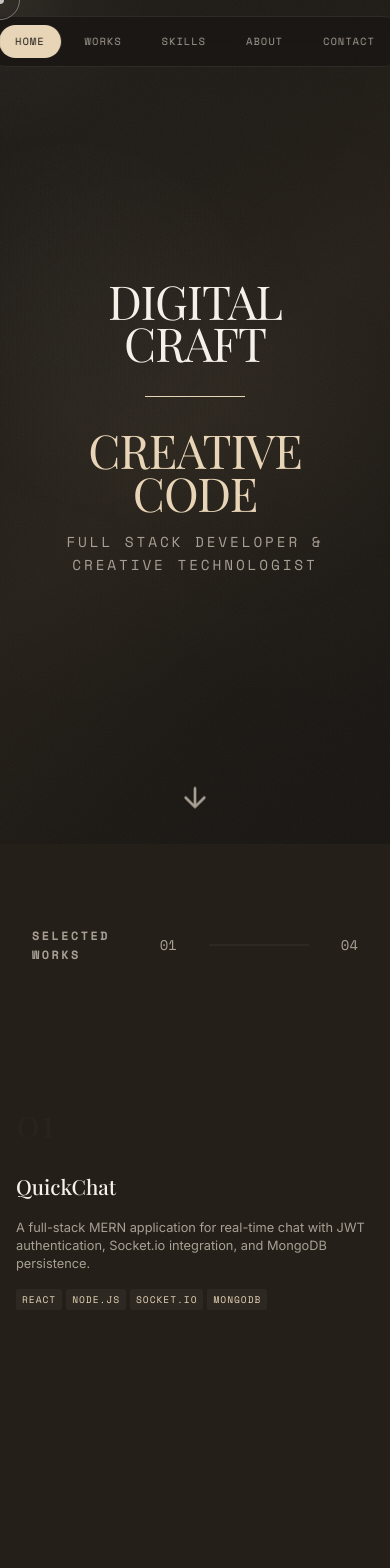
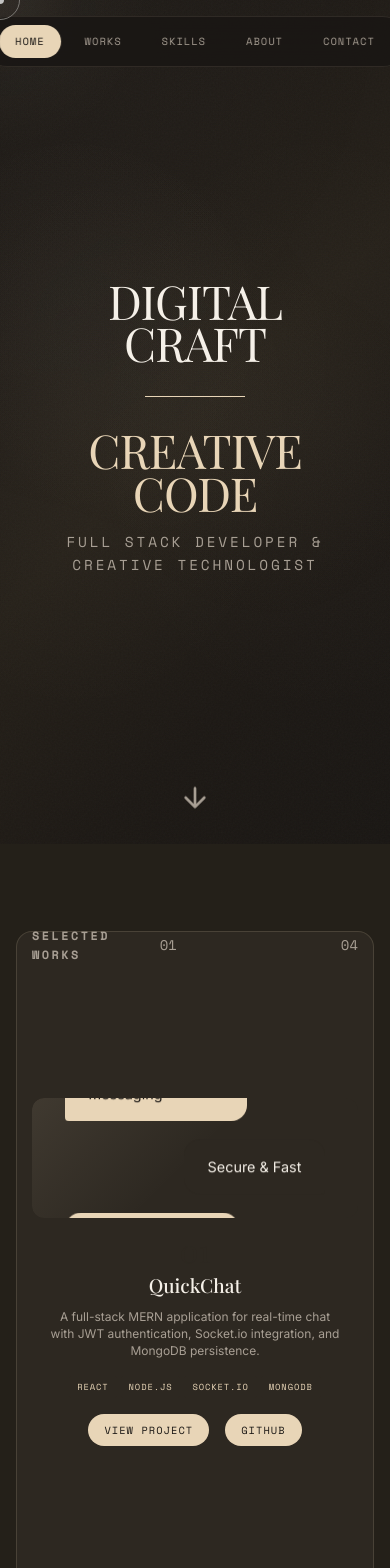
Before and after one commit to ParthKhiriya/Dev-Portfolio, a React (Vite) app: page / in a window 390 px wide. Shown: the top 1568 px of the page. Built offline with nearby package versions, Linux system fonts and the light colour scheme; a web font is replaced by a local one.

Commit message:
Mobile redesign: project cards with rounded box, vertical compact skills stats

```diff
--- a/src/styles/main.css
+++ b/src/styles/main.css
@@ -1248,111 +1248,161 @@ img {
     /* Fix projects header z-index to stay above navbar */
     .projects-header {
         top: calc(var(--space-md) + 50px);
-        /* Account for navbar height */
         left: var(--space-md);
         right: var(--space-md);
         z-index: 100;
     }
 
-    /* IMPORTANT: Keep slides at 100vw for proper scroll calculation */
+    /* Mobile Project Cards - each project in a rounded box */
     .project-slide {
         flex: 0 0 100vw;
         width: 100vw;
         min-width: 100vw;
         padding: var(--space-sm);
-        padding-top: calc(var(--space-md) + 70px);
-        /* Extra space for header */
+        padding-top: calc(var(--space-md) + 60px);
         display: flex;
+        align-items: center;
+        justify-content: center;
+    }
+
+    /* Create a card container for the entire project */
+    .project-slide>* {
+        display: contents;
+    }
+
+    .project-image-wrapper,
+    .project-info {
+        display: block;
+    }
+
+    .project-slide::before {
+        content: '';
+        position: absolute;
+        top: calc(var(--space-md) + 55px);
+        left: var(--space-sm);
+        right: var(--space-sm);
+        bottom: var(--space-sm);
+        background: var(--color-surface);
+        border-radius: 16px;
+        border: 1px solid rgba(232, 213, 183, 0.15);
+        z-index: -1;
+    }
+
+    /* Project card layout */
+    .project-slide {
         flex-direction: column;
+        gap: 0;
+        position: relative;
+    }
+
+    /* Smaller image on top */
+    .project-image-wrapper {
+        width: calc(100% - 2rem);
+        height: 120px;
+        min-height: 100px;
+        max-height: 140px;
+        margin: var(--space-sm);
+        margin-top: var(--space-md);
+        border-radius: 12px;
+        overflow: hidden;
+    }
+
+    .project-image {
+        border-radius: 12px;
+    }
+
+    /* Text content below image */
+    .project-info {
+        padding: 0 var(--space-md);
+        padding-bottom: var(--space-md);
+        text-align: center;
+    }
+
+    .project-number {
+        font-size: 2rem;
+        margin-bottom: var(--space-xs);
+    }
+
+    .project-title {
+        font-size: 1.2rem;
+        margin-bottom: var(--space-xs);
+    }
+
+    .project-description {
+        font-size: 0.75rem;
+        line-height: 1.4;
+        margin-bottom: var(--space-sm);
+        color: var(--color-text-muted);
+    }
+
+    /* Tech tags below description */
+    .project-tech {
+        justify-content: center;
+        margin-bottom: var(--space-sm);
+        gap: 4px;
+        flex-wrap: wrap;
+    }
+
+    .project-tech span {
+        font-size: 0.55rem;
+        padding: 4px 8px;
+    }
+
+    /* Buttons at the bottom */
+    .project-links {
+        display: flex;
+        flex-direction: row;
+        justify-content: center;
         gap: var(--space-sm);
-        overflow-y: auto;
-    }
-
-    /* Make project image smaller on mobile */
-    .project-image-wrapper {
-        height: 22vh;
-        min-height: 120px;
-        max-height: 160px;
-        flex-shrink: 0;
-    }
-
-    .project-info {
-        flex: 1;
+        margin-top: var(--space-xs);
+    }
+
+    .project-link {
+        font-size: 0.65rem;
+        padding: 8px 16px;
+        background: var(--color-accent);
+        color: var(--color-bg);
+        border-radius: 20px;
+        text-align: center;
+        font-weight: 500;
+    }
+
+    .project-link:hover {
+        background: var(--color-text);
+    }
+
+    .skills-grid-container {
+        grid-template-columns: 1fr;
+    }
+
+    /* Skills stats - vertical but compact */
+    .skills-stats {
         display: flex;
         flex-direction: column;
         gap: var(--space-xs);
-    }
-
-    .project-number {
-        font-size: 2.5rem;
-        margin-bottom: 0;
-    }
-
-    .project-title {
-        font-size: 1.3rem;
-        margin-bottom: var(--space-xs);
-    }
-
-    .project-description {
-        font-size: 0.8rem;
-        line-height: 1.4;
-        margin-bottom: var(--space-xs);
-    }
-
-    .project-tech {
-        margin-bottom: var(--space-xs);
-        gap: 4px;
-        flex-wrap: wrap;
-    }
-
-    .project-tech span {
-        font-size: 0.6rem;
-        padding: 3px 6px;
-    }
-
-    /* Show project links on mobile */
-    .project-links {
+        padding: var(--space-sm) var(--space-md);
+        width: 100%;
+        box-sizing: border-box;
+    }
+
+    .stat-item {
         display: flex;
-        flex-direction: row;
+        align-items: center;
         gap: var(--space-sm);
-        margin-top: auto;
-        margin-bottom: var(--space-xs);
-    }
-
-    .project-link {
-        font-size: 0.7rem;
         padding: var(--space-xs) var(--space-sm);
         background: var(--color-surface);
-        border-radius: 4px;
-        text-align: center;
-    }
-
-    .skills-grid-container {
-        grid-template-columns: 1fr;
-    }
-
-    /* Fix skills stats - use CSS Grid for proper responsive layout */
-    .skills-stats {
-        display: grid;
-        grid-template-columns: repeat(3, 1fr);
-        gap: var(--space-xs);
-        padding: var(--space-sm);
-        width: 100%;
-        box-sizing: border-box;
-    }
-
-    .stat-item {
-        padding: var(--space-xs);
-        text-align: center;
+        border-radius: 8px;
     }
 
     .stat-number {
-        font-size: clamp(1.2rem, 5vw, 1.8rem);
+        font-size: 1.2rem;
+        min-width: 40px;
     }
 
     .stat-label {
-        font-size: clamp(0.45rem, 2vw, 0.6rem);
+        font-size: 0.6rem;
         letter-spacing: 0.05em;
+        text-align: left;
     }
 
     /* Fix contact section centering */
```
